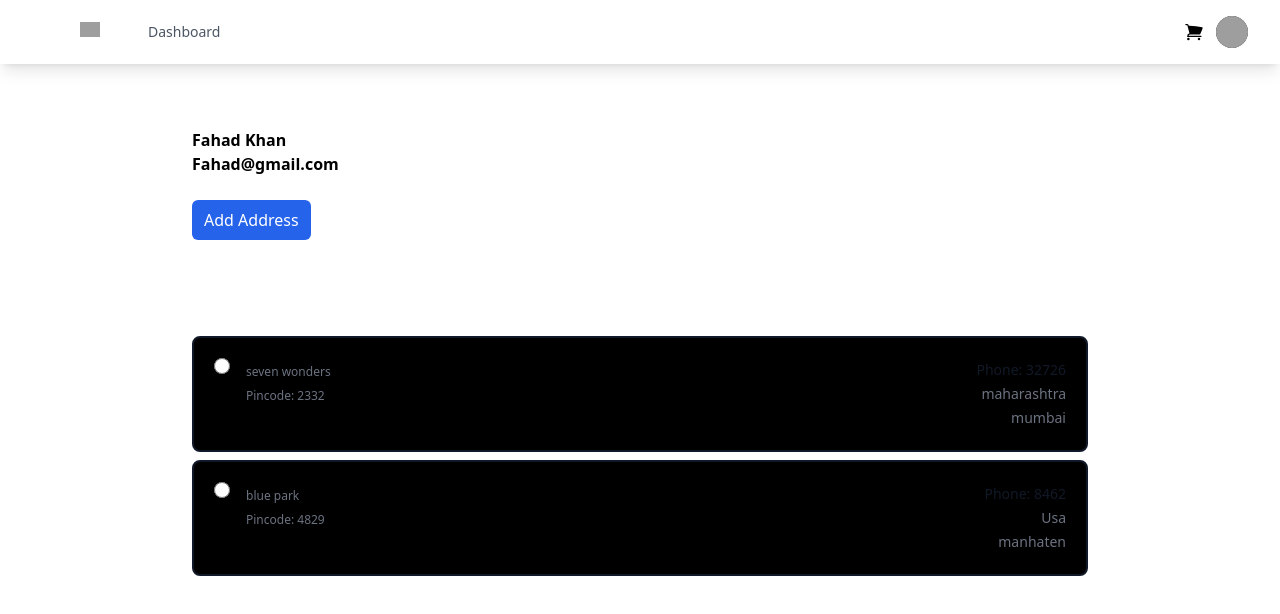
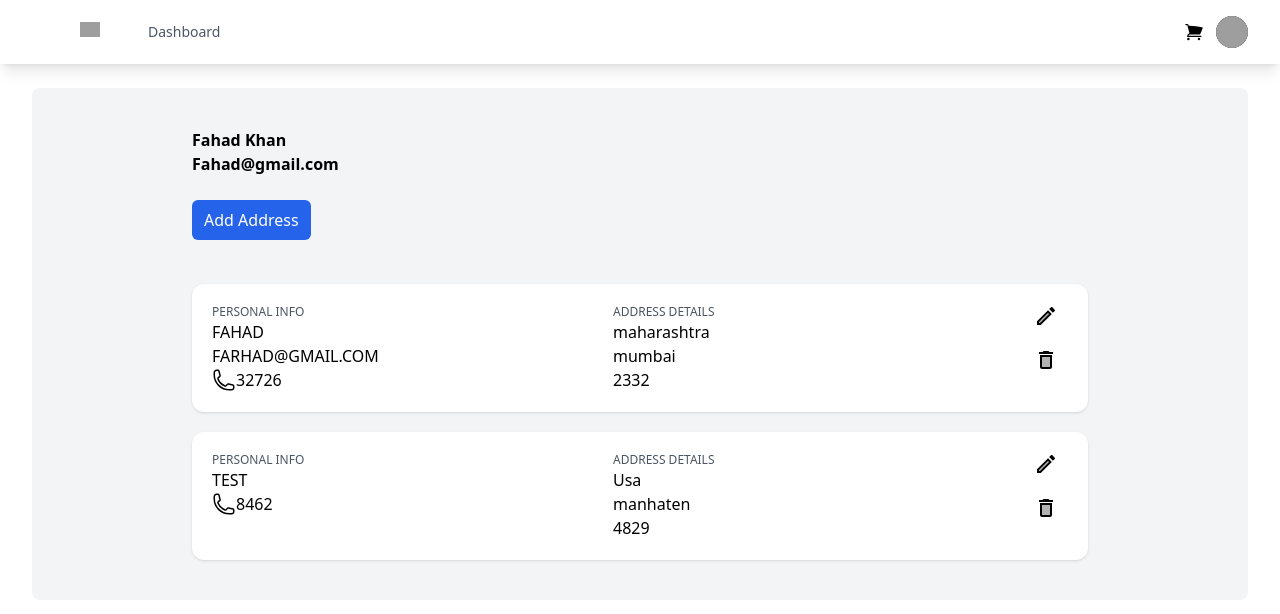
Before and after one commit to Arafat-Shaikh/ecommerce, a React (Create React App) app in the folder frontend/: page /profile in a window 1280 px wide. Shown: the top 614 px of the page. Built offline with nearby package versions, Linux system fonts and the light colour scheme; grey boxes are pictures that could not be loaded.

Commit message:
profile page created

```diff
--- a/frontend/src/app/Components/Profile.js
+++ b/frontend/src/app/Components/Profile.js
@@ -1,6 +1,8 @@
 import { useState } from "react";
 import { useForm } from "react-hook-form";
 import "./input.css";
+import { useDispatch } from "react-redux";
+import { updateUserAsync } from "../Slices/userSlice";
 
 const userDetails = {
   id: "2729523",
@@ -11,6 +13,7 @@ const userDetails = {
       street: "seven wonders",
       city: "mumbai",
       state: "maharashtra",
+      email: "farhad@gmail.com",
       pinCode: 2332,
     },
     {
@@ -29,17 +32,56 @@ export default function Profile() {
     register,
     handleSubmit,
     reset,
+    setValue,
     formState: { errors },
   } = useForm();
   const [visForm, setVisForm] = useState(false);
+  const [editDetails, setEditDetails] = useState(false);
+  const [addressIndex, setAddressIndex] = useState(null);
+  const dispatch = useDispatch();
 
   const onSubmit = (data) => {
     console.log(data);
-    console.log(errors);
+    let copyDetails = { ...userDetails };
+
+    if (addressIndex || addressIndex === 0) {
+      copyDetails.addresses.splice(addressIndex, 1, data);
+      console.log(copyDetails);
+      setAddressIndex(null);
+    } else {
+      copyDetails = {
+        ...copyDetails,
+        addresses: [...copyDetails.addresses, data],
+      };
+    }
+
+    // dispatch(updateUserAsync(copyDetails))
+    console.log(copyDetails);
+    reset();
+    setVisForm(false);
   };
 
+  function deleteShippingDetails(index) {
+    const copiedDetails = { ...userDetails };
+    copiedDetails.addresses.splice(index, 1);
+    console.log(copiedDetails);
+    dispatch(updateUserAsync(copiedDetails));
+  }
+
+  function handleEditAddress(index) {
+    setVisForm(true);
+    setAddressIndex(index);
+    setValue("name", userDetails.addresses[index].name);
+    setValue("email", userDetails.addresses[index].email);
+    setValue("street", userDetails.addresses[index].street);
+    setValue("phone", userDetails.addresses[index].phone);
+    setValue("pinCode", userDetails.addresses[index].pinCode);
+    setValue("state", userDetails.addresses[index].state);
+    setValue("city", userDetails.addresses[index].city);
+  }
+
   return (
-    <div className="lg:px-40 px-4 py-10">
+    <div className="lg:px-40 px-4 py-10 bg-gray-100 rounded-lg">
       <h3 className="font-semibold ">Fahad Khan</h3>
       <h3 className="font-semibold mb-6">Fahad@gmail.com</h3>
       {!visForm && (
@@ -164,6 +206,10 @@ export default function Profile() {
             Submit
           </button>
           <button
+            onClick={() => {
+              setVisForm(false);
+              reset();
+            }}
             type="button"
             className="mt-2 text-gray-900 bg-gray-300 hover:bg-gray-400  focus:outline-none font-medium rounded-lg text-sm w-full sm:w-auto px-5 py-2.5 text-center dark:bg-gray-600 dark:hover:bg-gray-700 "
           >
@@ -171,47 +217,90 @@ export default function Profile() {
           </button>
         </form>
       )}
-      <div className="collapse bg-base-200">
-        <input type="checkbox" className="peer" />
-        <div className="collapse-title bg-primary text-primary-content peer-checked:bg-secondary peer-checked:text-secondary-content">
-          Click me to show/hide content
-        </div>
-        <div className="collapse-content bg-primary text-primary-content peer-checked:bg-secondary peer-checked:text-secondary-content">
-          <p>hello</p>
-        </div>
-      </div>
+
       <ul>
         {userDetails &&
           userDetails.addresses.map((address, index) => (
-            <li className="mb-2 flex justify-between bg-black gap-x-6 px-5 py-5 border-solid border-2 border-gray-900 rounded-lg">
-              <div className="flex gap-x-4">
-                <input
-                  name="address"
-                  type="radio"
-                  className="h-4 w-4 border-gray-300 text-indigo-600 focus:ring-indigo-600"
-                />
-                <div className="min-w-0 flex-auto">
-                  <p className="text-sm font-semibold leading-6 text-gray-900"></p>
-                  <p className="mt-1 truncate text-xs leading-5 text-gray-500">
-                    {address.street}
-                  </p>
-                  <p className="mt-1 truncate text-xs leading-5 text-gray-500">
-                    Pincode: {address.pinCode}
-                  </p>
+            <div className="mt-5 bg-white shadow cursor-pointer rounded-xl">
+              <div className="flex">
+                <div className="flex-1 py-5 pl-5 overflow-hidden uppercase">
+                  <ul>
+                    <li className="text-xs text-gray-600  ">Personal Info</li>
+                    <li>{address.name}</li>
+                    <li>{address.email}</li>
+                    <li>
+                      <div className="flex items-center">
+                        <svg
+                          className="w-4 h-4 mr-2"
+                          xmlns="http://www.w3.org/2000/svg"
+                          fill="none"
+                          viewBox="0 0 24 24"
+                          stroke-width="1.5"
+                          stroke="currentColor"
+                          class="w-6 h-6"
+                        >
+                          <path
+                            stroke-linecap="round"
+                            stroke-linejoin="round"
+                            d="M2.25 6.75c0 8.284 6.716 15 15 15h2.25a2.25 2.25 0 002.25-2.25v-1.372c0-.516-.351-.966-.852-1.091l-4.423-1.106c-.44-.11-.902.055-1.173.417l-.97 1.293c-.282.376-.769.542-1.21.38a12.035 12.035 0 01-7.143-7.143c-.162-.441.004-.928.38-1.21l1.293-.97c.363-.271.527-.734.417-1.173L6.963 3.102a1.125 1.125 0 00-1.091-.852H4.5A2.25 2.25 0 002.25 4.5v2.25z"
+                          />
+                        </svg>
+
+                        {address.phone}
+                      </div>
+                    </li>
+                  </ul>
+                </div>
+                <div className="flex-1 py-5 pl-1 overflow-hidden">
+                  <ul>
+                    <li className="text-xs text-gray-600 uppercase">
+                      Address Details
+                    </li>
+                    <li>{address.state}</li>
+                    <li>{address.city}</li>
+                    <li>{address.pinCode}</li>
+                  </ul>
+                </div>
+                <div className="flex-none pt-2.5 pr-2.5 pl-1">
+                  <button
+                    type="button"
+                    onClick={() => handleEditAddress(index)}
+                    className="flex items-center px-5 py-2.5 font-medium tracking-wide text-black capitalize rounded-md  hover:bg-blue-200 hover:fill-current hover:text-blue-600  focus:outline-none  transition duration-300 transform active:scale-95 ease-in-out"
+                  >
+                    <svg
+                      xmlns="http://www.w3.org/2000/svg"
+                      height="24px"
+                      viewBox="0 0 24 24"
+                      width="24px"
+                      fill="#000000"
+                    >
+                      <path d="M0 0h24v24H0V0z" fill="none" />
+                      <path
+                        d="M5 18.08V19h.92l9.06-9.06-.92-.92z"
+                        opacity=".3"
+                      />
+                      <path d="M20.71 7.04c.39-.39.39-1.02 0-1.41l-2.34-2.34c-.2-.2-.45-.29-.71-.29s-.51.1-.7.29l-1.83 1.83 3.75 3.75 1.83-1.83zM3 17.25V21h3.75L17.81 9.94l-3.75-3.75L3 17.25zM5.92 19H5v-.92l9.06-9.06.92.92L5.92 19z" />
+                    </svg>
+                  </button>
+                  <button
+                    onClick={() => deleteShippingDetails(index)}
+                    type="button"
+                    className="flex items-center px-5 py-2.5 font-medium tracking-wide text-black capitalize rounded-md  hover:bg-red-200 hover:fill-current hover:text-red-600  focus:outline-none  transition duration-300 transform active:scale-95 ease-in-out"
+                  >
+                    <svg
+                      xmlns="http://www.w3.org/2000/svg"
+                      height="24px"
+                      viewBox="0 0 24 24"
+                      width="24px"
+                    >
+                      <path d="M0 0h24v24H0V0z" fill="none" />
+                      <path d="M8 9h8v10H8z" opacity=".3" />
+                      <path d="M15.5 4l-1-1h-5l-1 1H5v2h14V4zM6 19c0 1.1.9 2 2 2h8c1.1 0 2-.9 2-2V7H6v12zM8 9h8v10H8V9z" />
+                    </svg>
+                  </button>
                 </div>
               </div>
-              <div className="hidden sm:flex sm:flex-col sm:items-end">
-                <p className="text-sm leading-6 text-gray-900">
-                  Phone: {address.phone}
-                </p>
-                <p className="text-sm leading-6 text-gray-500">
-                  {address.state}
-                </p>
-                <p className="text-sm leading-6 text-gray-500">
-                  {address.city}
-                </p>
-              </div>
-            </li>
+            </div>
           ))}
       </ul>
     </div>
```
